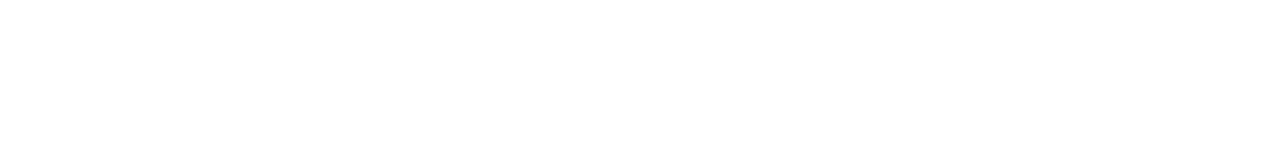
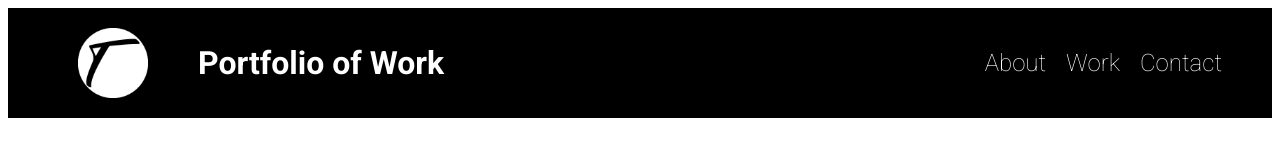
Before and after one commit to tg-ivy/portfolio-of-work, a plain HTML site: page index.html in a window 1280 px wide. Drawn offline with Linux system fonts and the light colour scheme.

Commit message:
add header

```diff
--- a/assets/style.css
+++ b/assets/style.css
@@ -0,0 +1,38 @@
+.header-container {
+    display: flex;
+    background-color: black;
+    color: white;
+    font-family: 'Roboto', sans-serif;
+    align-items: center;
+    justify-content: space-between;
+}
+
+.navbar-right {
+    display: flex;
+    align-items: center;
+    gap: 20px;
+    padding-right: 50px;
+}
+
+.navbar-right h2 {
+    font-weight: 200;
+}
+
+.navbar-left {
+    display: flex;
+    align-items: center;
+    padding-left: 50px;
+}
+
+.navbar-left h1 {
+    padding-left: 30px;
+}
+
+#my-logo {
+    height: 70px;
+    width: 70px;
+    padding: 20px;
+}
+
+h1 {
+}
--- a/index.html
+++ b/index.html
@@ -4,8 +4,22 @@
     <meta charset="UTF-8">
     <meta name="viewport" content="width=device-width, initial-scale=1.0">
     <title>Tom Gledhill - Portfolio</title>
+    <link rel="stylesheet" href="./assets/style.css">
+    <link rel="preconnect" href="https://fonts.googleapis.com">
+    <link rel="preconnect" href="https://fonts.gstatic.com" crossorigin>
+    <link href="https://fonts.googleapis.com/css2?family=Roboto:ital,wght@0,100;0,300;0,400;0,500;0,700;0,900;1,100;1,300;1,400;1,500;1,700;1,900&display=swap" rel="stylesheet">
 </head>
 <body>
-
+    <header class="header-container">
+        <div class="navbar-left">
+            <img id="my-logo" src="./assets/Images/MyLogo.jpg" alt="My logo, which is a stylised letter T on a white background">
+            <h1>Portfolio of Work</h1>
+        </div>
+        <div class="navbar-right">
+            <h2>About</h2>
+            <h2>Work</h2>
+            <h2>Contact</h2>
+        </div>
+    </header>
 </body>
 </html>
```
